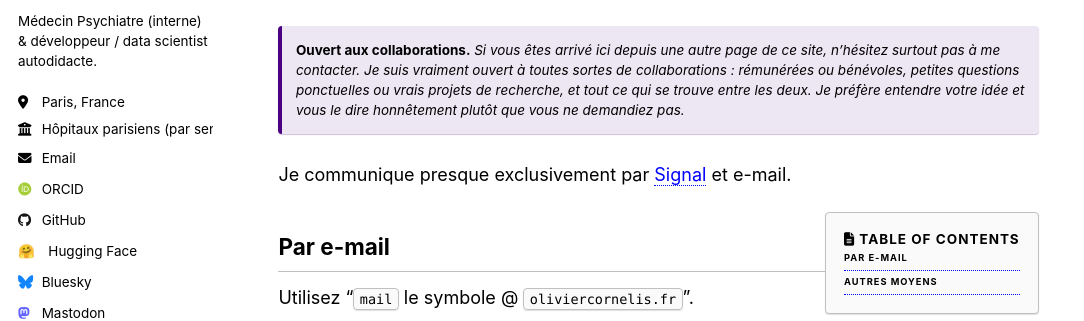
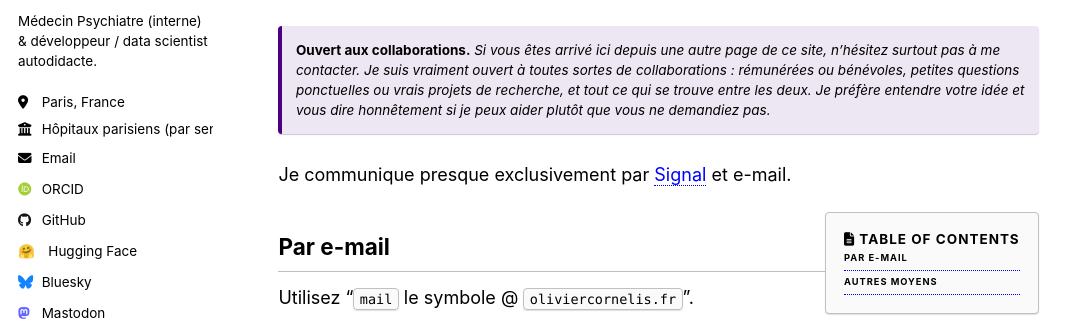
Before and after one commit to thiswillbeyourgithub/website, a Jekyll site: the page built from _pages/fr/contact.md, in a window 1280 px wide and 900 px high. Shown: the part 309-630 px from the top of the window, without its empty margins (0-1084 px from the left). Built offline with Jekyll 4.4.1, drawn with Linux system fonts in a browser that asks for light colours; some web fonts are replaced.

Commit message:
contact: restore the object of the honest-answer clause
Co-Authored-By: Claude Opus 5 (1M context) <noreply@anthropic.com>

```diff
--- a/_pages/fr/contact.md
+++ b/_pages/fr/contact.md
@@ -8,7 +8,7 @@ lang: fr
 
 {% include french_translation_disclaimer.md %}
 
-**Ouvert aux collaborations.** *Si vous êtes arrivé ici depuis une autre page de ce site, n'hésitez surtout pas à me contacter. Je suis vraiment ouvert à toutes sortes de collaborations : rémunérées ou bénévoles, petites questions ponctuelles ou vrais projets de recherche, et tout ce qui se trouve entre les deux. Je préfère entendre votre idée et vous le dire honnêtement plutôt que vous ne demandiez pas.*
+**Ouvert aux collaborations.** *Si vous êtes arrivé ici depuis une autre page de ce site, n'hésitez surtout pas à me contacter. Je suis vraiment ouvert à toutes sortes de collaborations : rémunérées ou bénévoles, petites questions ponctuelles ou vrais projets de recherche, et tout ce qui se trouve entre les deux. Je préfère entendre votre idée et vous dire honnêtement si je peux aider plutôt que vous ne demandiez pas.*
 {: .notice--purple}
 
 Je communique presque exclusivement par [Signal](https://en.wikipedia.org/wiki/Signal_(software)) et e-mail.
```
Also changed, not shown: _pages/en/contact.md (+1 -1 lines).
